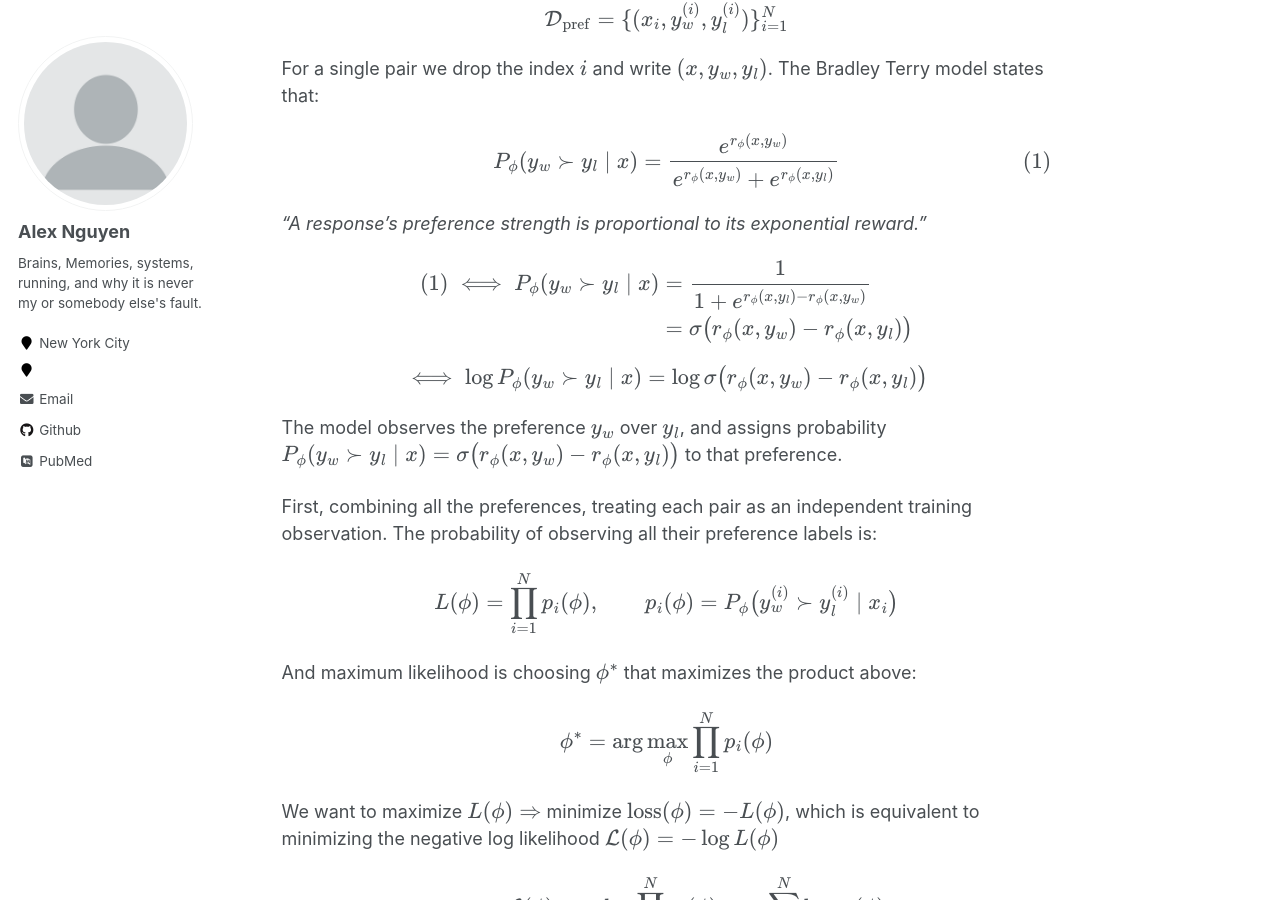
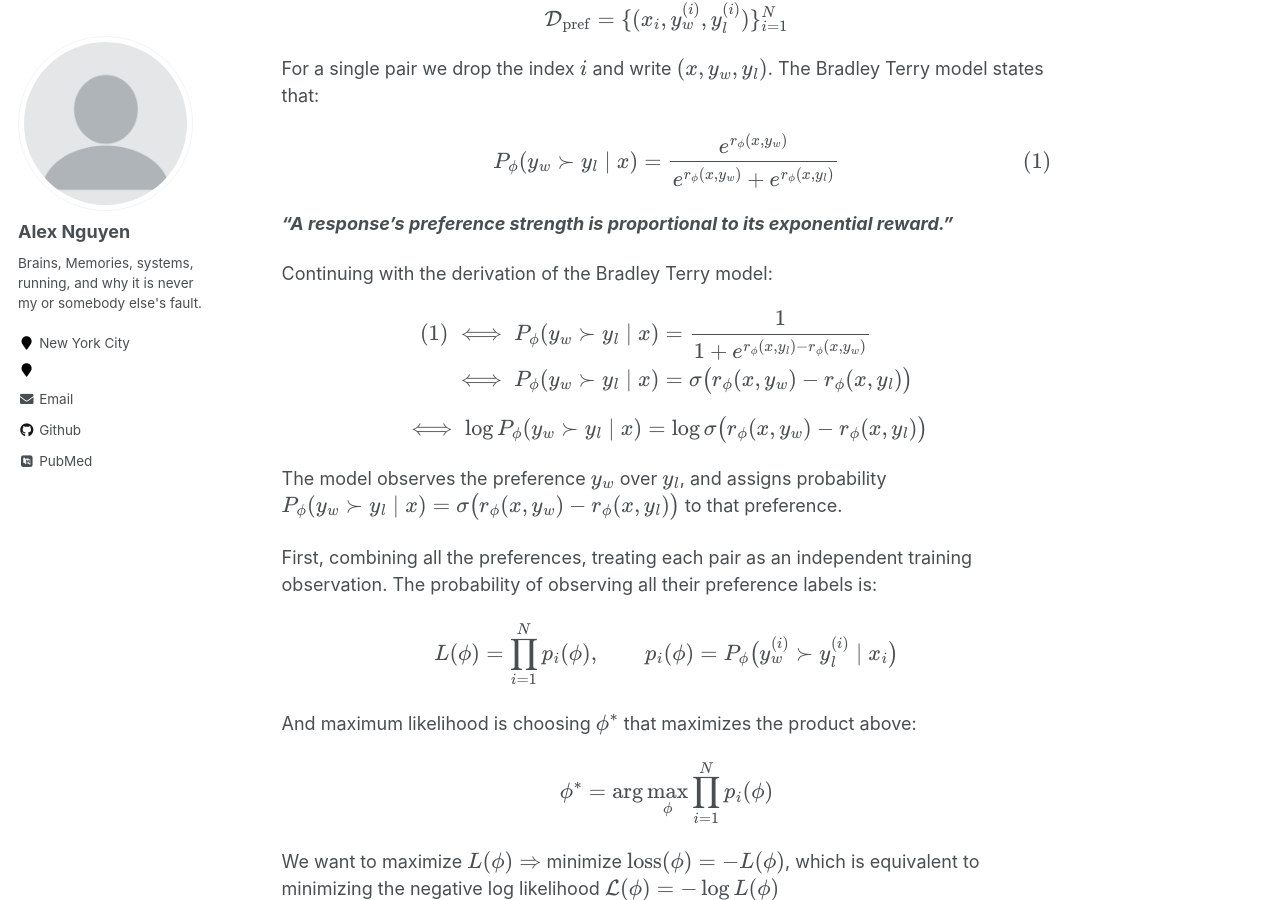
Before and after one commit to neurawn/neurawn.github.io, a Jekyll site: the page built from _rl/RLHF/bradley-terry-model.md, in a window 1280 px wide and 900 px high, scrolled down 463 px. Built offline with Jekyll 4.4.1, drawn with Linux system fonts in a browser that asks for light colours; some web fonts are replaced; formulas are drawn with MathJax 3.

Commit message:
Bradley Terry note: bold key sentence, clarify derivation steps
Co-Authored-By: Claude Opus 5.5 <noreply@anthropic.com>

```diff
--- a/_rl/RLHF/bradley-terry-model.md
+++ b/_rl/RLHF/bradley-terry-model.md
@@ -23,12 +23,14 @@ $$
 P_\phi(y_w \succ y_l \mid x) = \frac{e^{r_\phi(x, y_w)}}{e^{r_\phi(x, y_w)} + e^{r_\phi(x, y_l)}} \tag{1}
 $$
 
-*"A response's preference strength is proportional to its exponential reward."*
+***"A response's preference strength is proportional to its exponential reward."***
+
+Continuing with the derivation of the Bradley Terry model:
 
 $$
 \begin{aligned}
 (1) \iff P_\phi(y_w \succ y_l \mid x) &= \frac{1}{1 + e^{r_\phi(x, y_l) - r_\phi(x, y_w)}} \\
-&= \sigma\big( r_\phi(x, y_w) - r_\phi(x, y_l) \big)
+\iff P_\phi(y_w \succ y_l \mid x) &= \sigma\big( r_\phi(x, y_w) - r_\phi(x, y_l) \big)
 \end{aligned}
 $$
 
```
